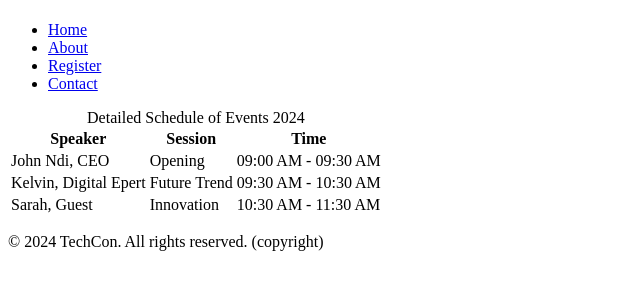
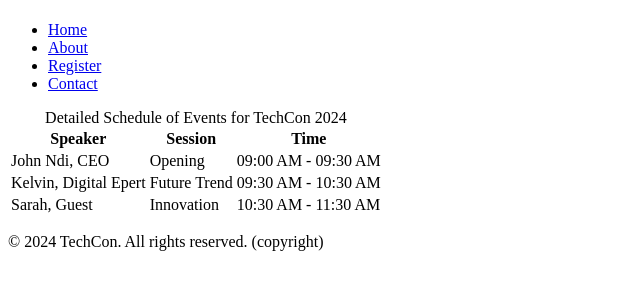
Before and after one commit to Joseph5404/TechCon_HTML, a plain HTML site: page techcon_website/schedule.html in a window 1280 px wide. Shown: the part 59-348 px from the top of the page, without its empty margins (0-640 px from the left). Drawn offline with Linux system fonts and the light colour scheme.

Commit message:
Update schedule.html

```diff
--- a/techcon_website/schedule.html
+++ b/techcon_website/schedule.html
@@ -20,7 +20,7 @@
     <main>
         <table>
 
-            <caption>Detailed Schedule of Events 2024</caption>
+            <caption>Detailed Schedule of Events for TechCon 2024</caption>
             <thead>
             <tr>
                 <th scope="col">Speaker</th>
```
